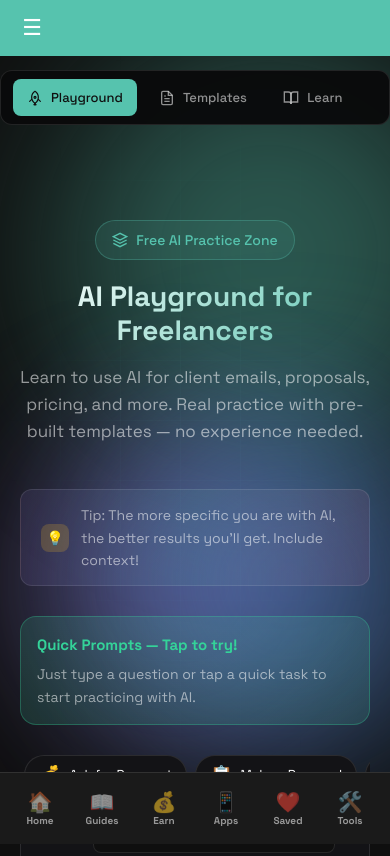
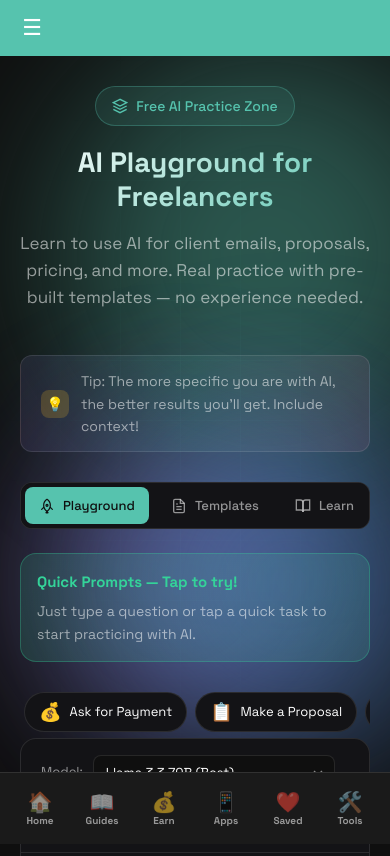
Before and after one commit to 925adhd/app-925adhd, a plain HTML site: page ai-playground.html in a window 390 px wide. Shown: the top 856 px of the page. Drawn offline with Linux system fonts and the light colour scheme.

Commit message:
Add files via upload

```diff
--- a/ai-playground.html
+++ b/ai-playground.html
@@ -279,25 +279,8 @@
       .learn-grid { grid-template-columns: 1fr; }
       .ready-banner { padding: 16px; }
       .progress-section { padding: 16px; }
-      /* Fixed, swipeable tab bar on mobile */
-      .tabs {
-        position: fixed;
-        top: 70px;
-        left: 0;
-        right: 0;
-        z-index: 950;
-        display: flex;
-        gap: 8px;
-        padding: 8px 12px;
-        overflow-x: auto;
-        -webkit-overflow-scrolling: touch;
-        background: rgba(10,10,11,0.95);
-        border-bottom: 1px solid var(--border);
-      }
-      .tabs::-webkit-scrollbar { display: none; }
-      .tabs .tab { flex: 0 0 auto; min-width: 88px; }
-      /* Prevent fixed tabs from covering content */
-      .container { padding-top: calc(70px + 64px); }
+      /* keep tabs in normal flow on mobile */
+      .tabs { padding: 4px; }
     }
     @keyframes badgeUnlock { 0% { transform: scale(1); } 50% { transform: scale(1.2); } 100% { transform: scale(1); } }
     .badge.just-unlocked { animation: badgeUnlock 0.5s ease; }
```
